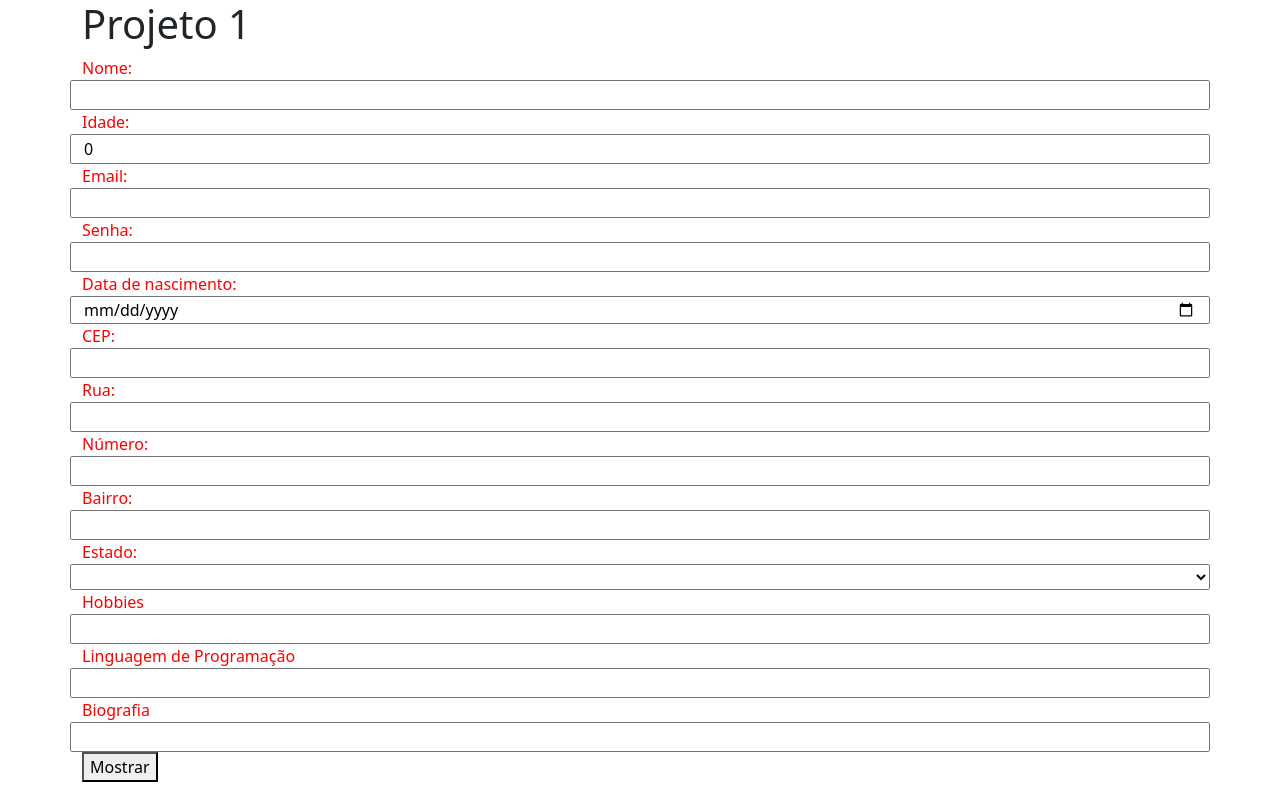
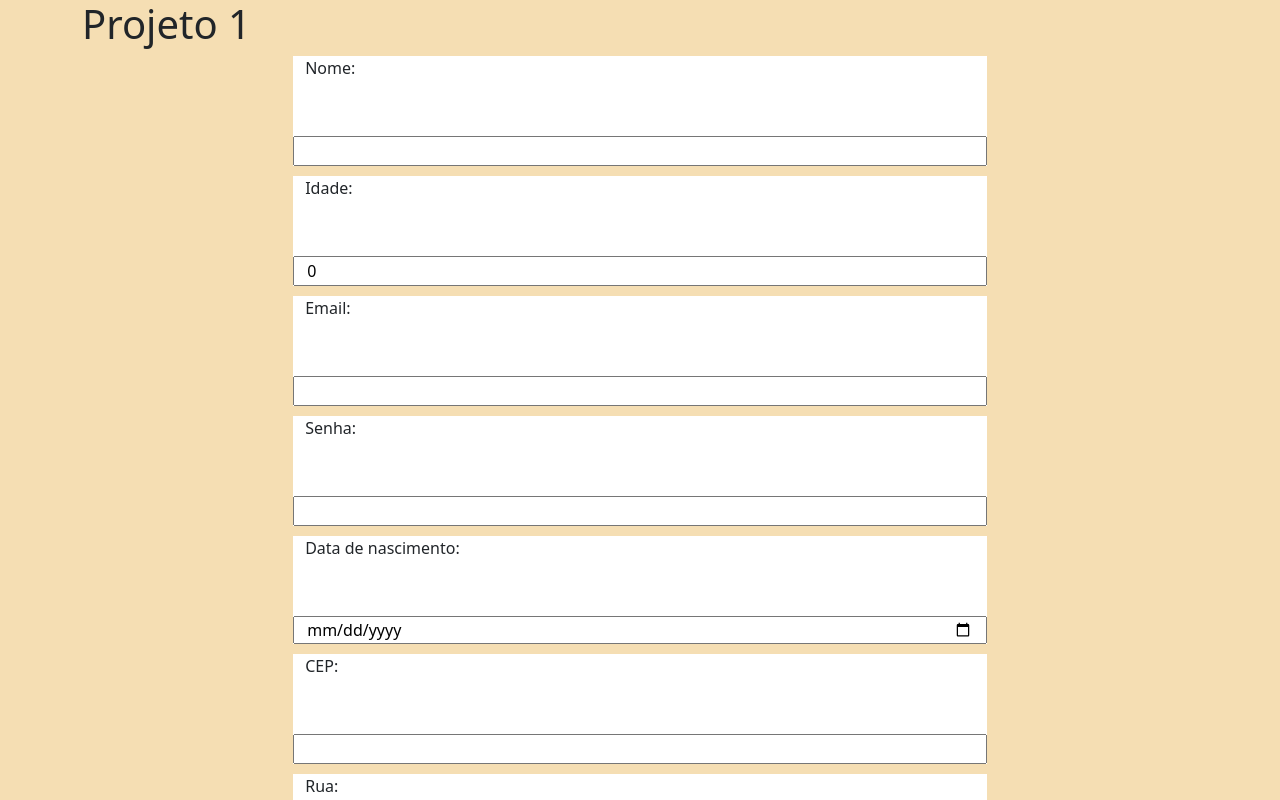
Before and after one commit to spricigom/projeto1-dev, a Vue app: page / in a window 1280 px wide. Shown: the top 800 px of the page. Built offline with nearby package versions, Linux system fonts and the light colour scheme.

Commit message:
continuando css

```diff
--- a/src/App.vue
+++ b/src/App.vue
@@ -30,12 +30,16 @@ const mostrarResultado = ref(false)
 
 
 <template>
+<div class="fundo">
+
+
+
 
     <div class="container">
         <h1>Projeto 1</h1>
         <div class="formulario">
             <form @submit.prevent="mostrarResultado = !mostrarResultado">
-                <div class="row">
+                <div class="row" >
                     <label for="">Nome:</label>
                     <input type="text" v-model="usuario.nome">
                 </div>
@@ -91,10 +95,11 @@ const mostrarResultado = ref(false)
                     <label for="">Biografia</label>
                     <input type="text" v-model="diversos.biografia">
                 </div>
-                <button type="submit">Mostrar</button>
+                <button type="submit" id="botao">Mostrar</button>
             </form>
         </div>
     </div>
+</div>
     <div v-if="mostrarResultado">
         <h2>Resultado</h2>
         <p>Nome: {{ usuario.nome }}</p>
--- a/src/assets/main.css
+++ b/src/assets/main.css
@@ -1,13 +1,25 @@
+.fundo{
+    background-color: wheat;
+}
+.formulario{
+    margin-left: 20%;
+    margin-right: 20%;
+}
 
-.formulario{
-    color: red
+#botao{
+    border-radius: 20px;
+    margin-top: 30px;
+    margin-bottom: 30px;
 }
-.container{
-    width: 70%;
+.row{
+    background-color: white;
+    margin-top: 10px;
+    margin-bottom: 10px;
 }
-.template{
-    color: blueviolet;
+
+label{
+    height: 10vh;
 }
-.row {
-    background-color: white;
+input{
+    margin-bottom: 10vh;
 }
```
